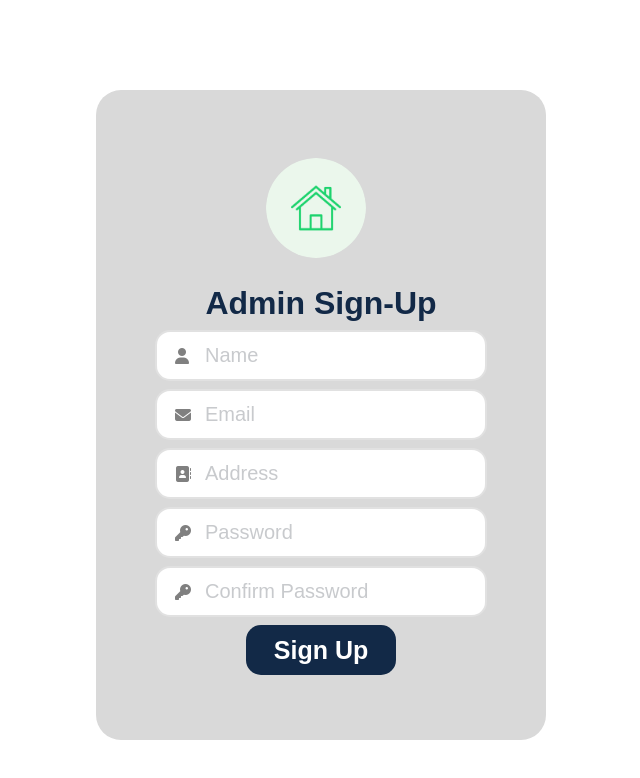
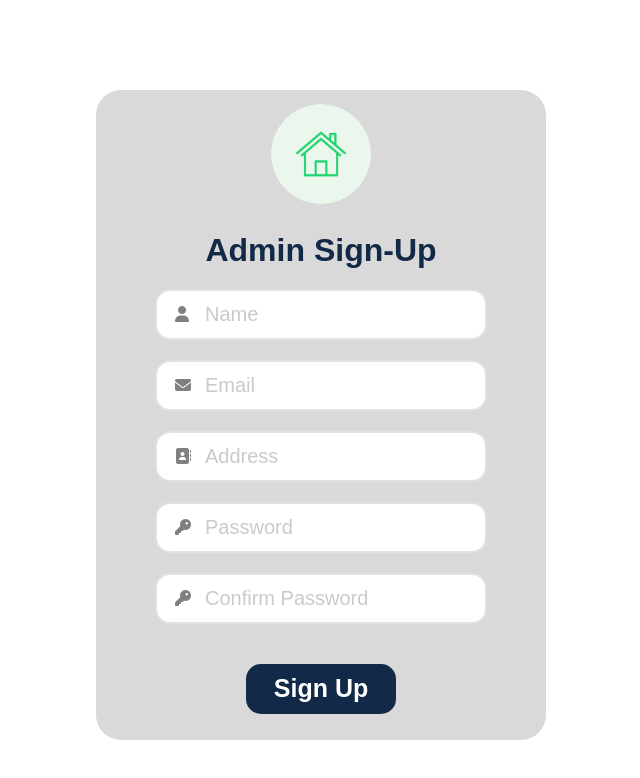
Before and after one commit to codingvaleria/housyproperties-frontend, a React (Create React App) app: page /admin/signup in a window 1280 px wide. Shown: the top 778 px of the page, without its empty margins (319-959 px from the left). Built offline with nearby package versions, Linux system fonts and the light colour scheme; a web font is replaced by a local one.

Commit message:
fix styling

```diff
--- a/src/admin/components/adminsignup/Adminsignup.css
+++ b/src/admin/components/adminsignup/Adminsignup.css
@@ -6,7 +6,7 @@
   padding-top: 90px;
 }
 
-.form-field {
+.submain-a {
   display: flex;
   align-items: center;
   height: 650px;
@@ -20,7 +20,6 @@
   padding-bottom: 20px;
   justify-content: center;
   display: flex;
-  padding-right: 10px;
 }
 
 .logo-container {
@@ -59,6 +58,7 @@
 
 .input-e {
   position: relative;
+  margin: 20px;
 }
 
 .input-e .form-c {
@@ -78,4 +78,5 @@
   font-weight: bold;
   align-items: center;
   justify-content: center;
+  margin: 20px;
 }
--- a/src/admin/components/adminsignup/Adminsignup.js
+++ b/src/admin/components/adminsignup/Adminsignup.js
@@ -18,7 +18,7 @@ function Adminsignup({ onLogin }) {
     e.preventDefault();
     setErrors([]);
     setIsLoading(true);
-    fetch("/adminsignup", {
+    fetch("/admin/signup", {
       method: "POST",
       headers: {
         "Content-Type": "application/json",
@@ -33,7 +33,7 @@ function Adminsignup({ onLogin }) {
       setIsLoading(false);
       if (r.ok) {
         r.json().then((user) => onLogin(user));
-        navigate(`/adminlogin`);
+        navigate(`/admin/login`);
       } else {
         r.json().then((err) => setErrors(err.errors));
       }
@@ -42,7 +42,7 @@ function Adminsignup({ onLogin }) {
 
   return (
     <div className="main-a">
-      <div className="form-field">
+      <div className="submain-a">
         <form id="s-form" onSubmit={handleSubmit}>
           <div className="logo-a">
             <div className="logo-container">
```
